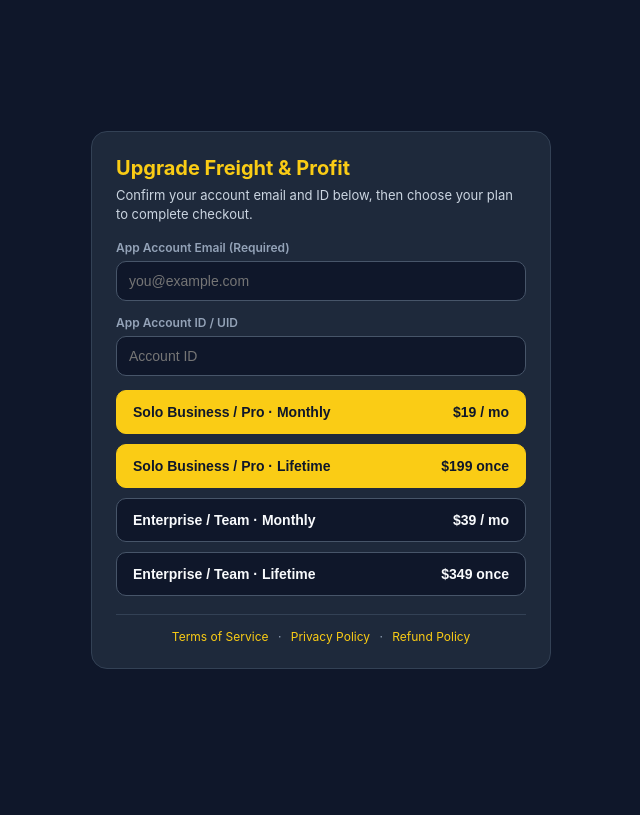
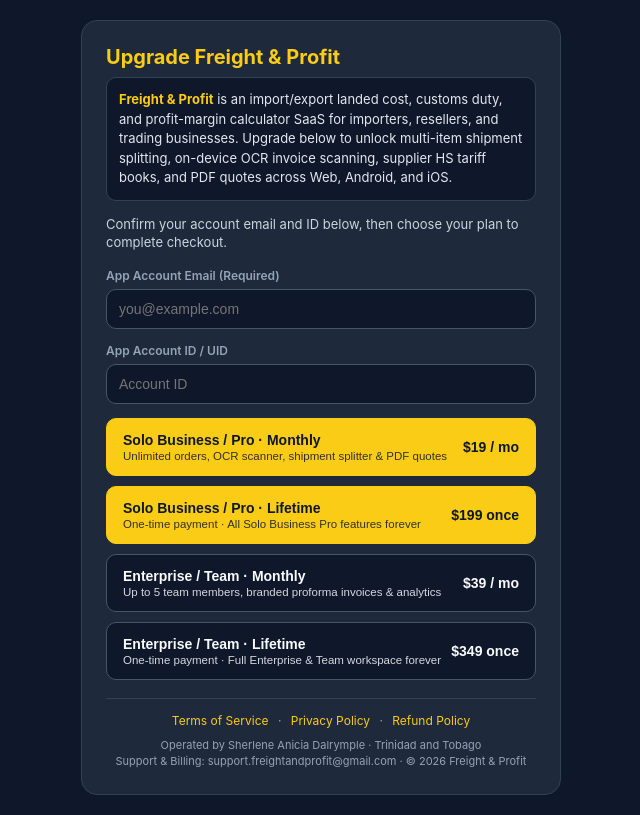
Before and after one commit to sherlenedalrymple-byte/sherlenedalrymple-byte.github.io, a plain HTML site: page index.html in a window 1280 px wide. Shown: the whole page, without its empty margins (319-959 px from the left). Drawn offline with Linux system fonts and the light colour scheme; a script that the page names is missing.

Commit message:
Add files via upload

```diff
--- a/index.html
+++ b/index.html
@@ -1,8 +1,9 @@
 <!DOCTYPE html>
-<html>
+<html lang="en">
 <head>
+  <meta charset="UTF-8">
   <meta name="viewport" content="width=device-width, initial-scale=1.0">
-  <title>Upgrade Freight & Profit</title>
+  <title>Upgrade Freight &amp; Profit</title>
   <script src="https://cdn.paddle.com/paddle/v2/paddle.js"></script>
   <style>
     * { box-sizing: border-box; }
@@ -22,10 +23,21 @@
       border: 1px solid #334155;
       border-radius: 16px;
       padding: 24px;
-      max-width: 460px;
+      max-width: 480px;
       width: 100%;
     }
-    h2 { margin: 0 0 6px; font-size: 20px; color: #facc15; }
+    h2 { margin: 0 0 8px; font-size: 20px; color: #facc15; }
+    p.desc {
+      margin: 0 0 14px;
+      font-size: 13px;
+      color: #e2e8f0;
+      line-height: 1.5;
+      background: #0f172a;
+      border: 1px solid #334155;
+      border-radius: 10px;
+      padding: 12px;
+    }
+    p.desc strong { color: #facc15; }
     p.sub { margin: 0 0 16px; font-size: 13px; color: #cbd5e1; line-height: 1.45; }
     label { display: block; font-size: 12px; font-weight: 600; color: #94a3b8; margin-bottom: 6px; }
     input {
@@ -52,6 +64,14 @@
       display: flex;
       justify-content: space-between;
       align-items: center;
+      text-align: left;
+    }
+    .plan-btn small {
+      display: block;
+      font-weight: 400;
+      font-size: 11.5px;
+      opacity: 0.85;
+      margin-top: 2px;
     }
     .plan-btn.gold {
       background: #facc15;
@@ -68,11 +88,20 @@
       color: #94a3b8;
     }
     .legal a { color: #facc15; text-decoration: none; margin: 0 6px; }
+    .entity {
+      margin-top: 10px;
+      font-size: 11px;
+      color: #94a3b8;
+      line-height: 1.45;
+    }
   </style>
 </head>
 <body>
   <div class="wrap">
     <h2>Upgrade Freight &amp; Profit</h2>
+    <p class="desc">
+      <strong>Freight &amp; Profit</strong> is an import/export landed cost, customs duty, and profit-margin calculator SaaS for importers, resellers, and trading businesses. Upgrade below to unlock multi-item shipment splitting, on-device OCR invoice scanning, supplier HS tariff books, and PDF quotes across Web, Android, and iOS.
+    </p>
     <p class="sub">Confirm your account email and ID below, then choose your plan to complete checkout.</p>
 
     <label for="emailInput">App Account Email (Required)</label>
@@ -82,24 +111,44 @@
     <input id="uidInput" type="text" placeholder="Account ID" />
 
     <button class="plan-btn gold" onclick="startCheckout('pri_01m84ss69zrk713341jf6eb795')">
-      <span>Solo Business / Pro · Monthly</span><span>$19 / mo</span>
+      <div>
+        <span>Solo Business / Pro · Monthly</span>
+        <small>Unlimited orders, OCR scanner, shipment splitter &amp; PDF quotes</small>
+      </div>
+      <span>$19 / mo</span>
     </button>
     <button class="plan-btn gold" onclick="startCheckout('pri_01m84saq5d9jv8q51e1pexn5r9')">
-      <span>Solo Business / Pro · Lifetime</span><span>$199 once</span>
+      <div>
+        <span>Solo Business / Pro · Lifetime</span>
+        <small>One-time payment · All Solo Business Pro features forever</small>
+      </div>
+      <span>$199 once</span>
     </button>
     <button class="plan-btn" onclick="startCheckout('pri_01m847x8y1btzy1zacptnv1jn2')">
-      <span>Enterprise / Team · Monthly</span><span>$39 / mo</span>
+      <div>
+        <span>Enterprise / Team · Monthly</span>
+        <small>Up to 5 team members, branded proforma invoices &amp; analytics</small>
+      </div>
+      <span>$39 / mo</span>
     </button>
     <button class="plan-btn" onclick="startCheckout('pri_01m847akfzp4rnkm1m1pgbnkw4')">
-      <span>Enterprise / Team · Lifetime</span><span>$349 once</span>
+      <div>
+        <span>Enterprise / Team · Lifetime</span>
+        <small>One-time payment · Full Enterprise &amp; Team workspace forever</small>
+      </div>
+      <span>$349 once</span>
     </button>
 
     <div id="msg"></div>
 
     <div class="legal">
-      <a href="https://www.freightandprofit.com/terms-of-service" target="_blank">Terms of Service</a> ·
-      <a href="https://www.freightandprofit.com/privacy-policy" target="_blank">Privacy Policy</a> ·
-      <a href="https://www.freightandprofit.com/refund-policy" target="_blank">Refund Policy</a>
+      <a href="https://www.freightandprofit.com/terms-of-service" target="_blank" rel="noopener">Terms of Service</a> ·
+      <a href="https://www.freightandprofit.com/privacy-policy" target="_blank" rel="noopener">Privacy Policy</a> ·
+      <a href="https://www.freightandprofit.com/refund-policy" target="_blank" rel="noopener">Refund Policy</a>
+      <div class="entity">
+        Operated by Sherlene Anicia Dalrymple · Trinidad and Tobago<br>
+        Support &amp; Billing: support.freightandprofit@gmail.com · &copy; 2026 Freight &amp; Profit
+      </div>
     </div>
   </div>
 
```
